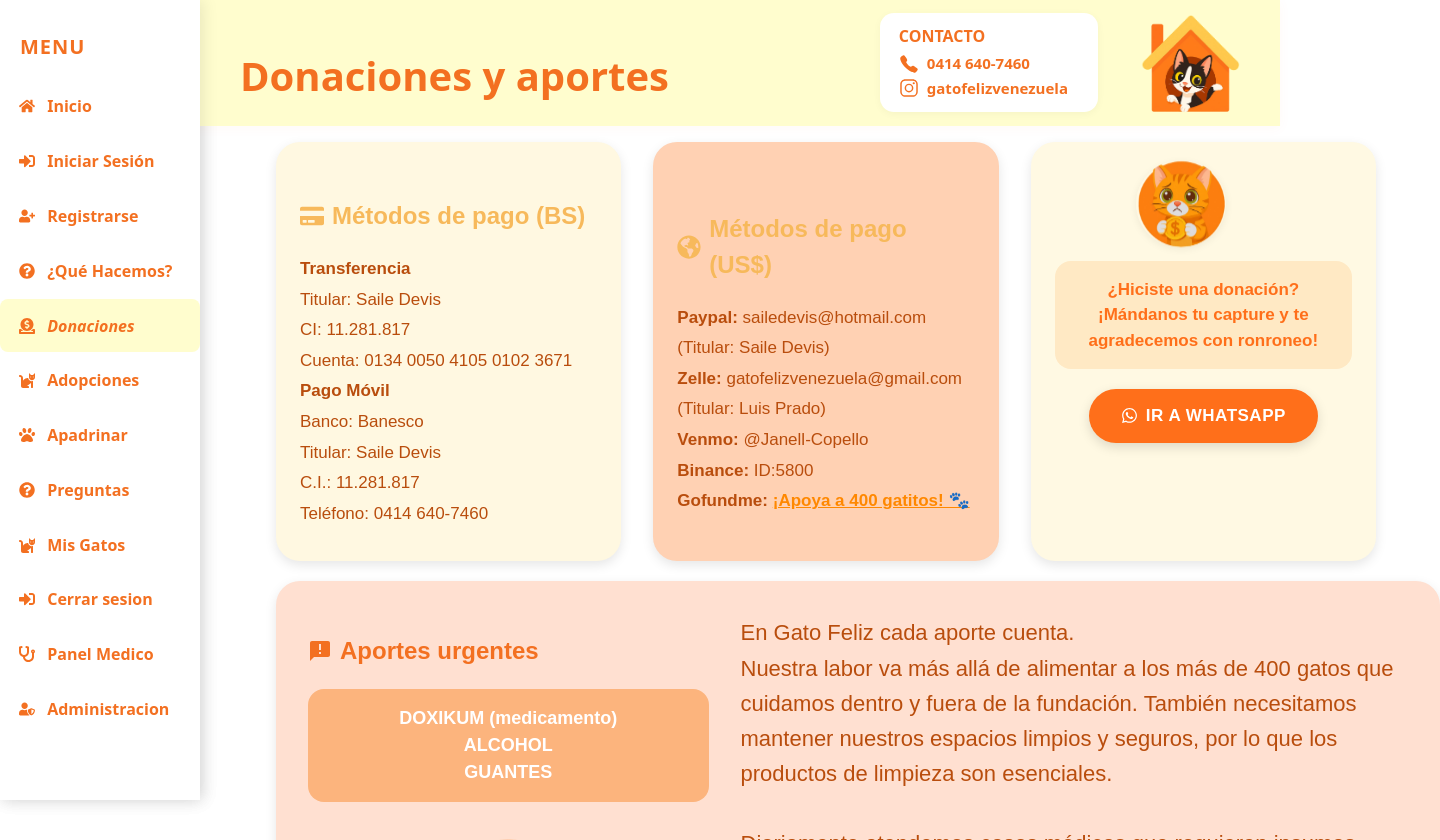
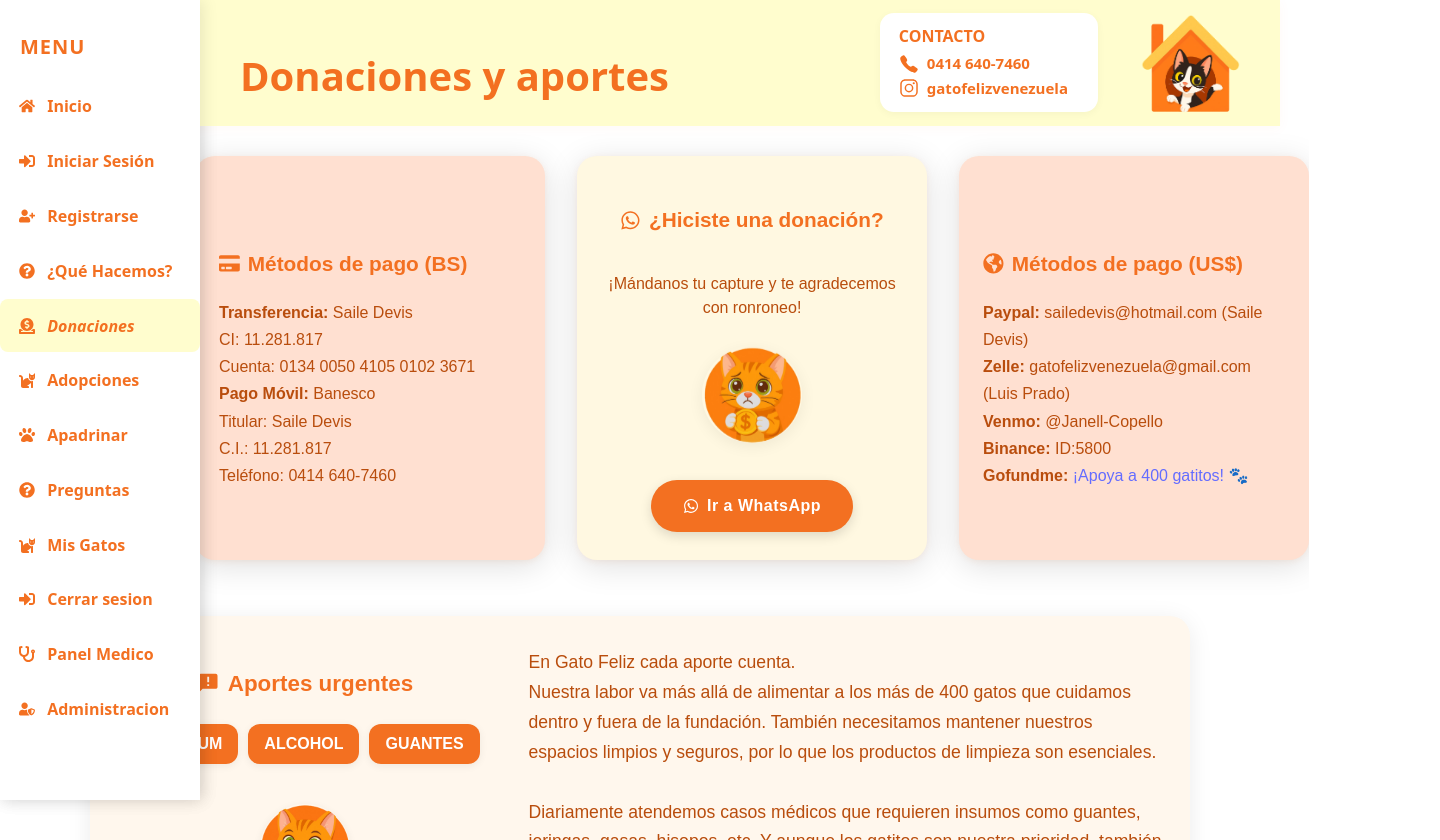
Before and after one commit to idiarj/frontend-GatoFeliz, a React (Vite) app: page /donations in a window 1280 px wide. Shown: the top 840 px of the page, 1440 px wide, since content can reach past the window. Built offline with nearby package versions, Linux system fonts and the light colour scheme; no server answers.

Commit message:
posrsiacaso

```diff
--- a/src/views/user/donations/donations.css
+++ b/src/views/user/donations/donations.css
@@ -1,141 +1,114 @@
 /* donations.css */
+
 .donations-root {
-  /* background: linear-gradient(to bottom, #fffced, #ffe0b2); */
   min-height: 100vh;
-  font-family: Montserrat, sans-serif;
+  font-family: 'Montserrat', sans-serif;
+  background: #fff;
   display: flex;
+  justify-content: center;
+  align-items: flex-start;
 }
 
-.donations-container {
+.donations-container-modern {
+  width: 100%;
   max-width: 1100px;
-  margin: 0 auto;
-  padding: 32px 16px;
-  margin-left: 60px; /* espacio para el menú lateral */
-  margin-top: 10px; /* espacio para el head */
-  width: 100%;
+  margin: 32px auto;
+  padding: 0 16px 32px 16px;
+  display: flex;
+  flex-direction: column;
+  gap: 32px;
 }
 
-.donations-section {
-  display: flex;
-  flex-direction: row;
-  justify-content: center;
-  align-items: stretch;
-  gap: 32px;
-  margin-top: 100px;
-  margin-left: 200px;
-  width: 1100px;
-  max-width: 95vw;
-  background: none;
-  box-shadow: none;
-  position: relative;
+.donations-header {
+  text-align: center;
+  margin-bottom: 16px;
+}
+.donations-img-modern {
+  width: 100px;
+  border-radius: 50%;
+  box-shadow: 0 4px 16px #0001;
+  margin-bottom: 16px;
+  animation: bounce 2s infinite;
+}
+@keyframes bounce {
+  0%, 100% { transform: translateY(0); }
+  50% { transform: translateY(-10px); }
+}
+.donations-header h1 {
+  font-size: 2.3rem;
+  color: #F37021;
+  font-weight: 900;
+  margin-bottom: 8px;
+}
+.donations-header p {
+  color: #b94d0d;
+  font-size: 1.1rem;
+  margin-bottom: 0;
 }
 
-.donations-img {
-  position: absolute;
-  top: 20px;
-  right: 150px;
-  width: 90px;
-  animation: bounce 2s infinite;
-  z-index: 1;
-  box-shadow: 0 2px 8px #0001;
-  background: #fff8e1;
-  border-radius: 50%;
+.donations-grid {
+  display: grid;
+  grid-template-columns: repeat(3, 350px);
+  justify-content: flex-start;
+  gap: 32px;
+  margin-bottom: 24px;
+  margin-left: 105px; /* Ajusta este valor según el ancho del menú */
 }
-
-@keyframes bounce {
-  0%, 100% { transform: translateY(0); }
-  50% { transform: translateY(-15px); }
-}
-
-.donations-method-bs {
-  flex: 1;
-  min-width: 260px;
-  background: #fff8e1;
-  border-radius: 24px;
-  box-shadow: 0 4px 12px rgba(0,0,0,0.10);
+.donations-card {
+  background: #fff;
+  border-radius: 20px;
+  box-shadow: 0 6px 32px rgba(0,0,0,0.13), 0 1.5px 6px rgba(243,112,33,0.08);
   padding: 32px 24px;
   display: flex;
   flex-direction: column;
+  align-items: flex-start;
+  gap: 12px;
+  transition: box-shadow 0.3s, transform 0.3s;
+  min-height: 320px;
+  max-height: 340px;
   justify-content: center;
-  align-items: flex-start;
+  margin-top: 32px;
 }
-.donations-title-bs {
-  color: #F7B95B;
+.donations-card:hover {
+  box-shadow: 0 16px 48px rgba(243,112,33,0.18), 0 2px 12px rgba(0,0,0,0.12);
+  transform: translateY(-6px) scale(1.03);
+}
+.donations-card h3 {
+  color: #F37021;
+  font-size: 1.3rem;
   font-weight: 800;
-  font-size: 24px;
   display: flex;
   align-items: center;
   gap: 8px;
   margin-bottom: 8px;
 }
-.donations-details-bs {
-  margin-top: 12px;
-  line-height: 1.8;
+.donations-card ul {
+  list-style: none;
+  padding: 0;
+  margin: 0;
   color: #b94d0d;
-  font-size: 17px;
+  font-size: 1rem;
+  font-weight: 500;
+  line-height: 1.7;
+}
+.donations-card.whatsapp {
+  align-items: center;
+  text-align: center;
+  background: linear-gradient(120deg, #fff7ed 60%, #ffe0d1 100%);
+}
+
+.donations-card.whatsapp p {
+  color: #b94d0d;
   font-weight: 500;
 }
-
-.donations-method-us {
-  flex: 1;
-  min-width: 260px;
-  background: #ffd1b3;
-  border-radius: 24px;
-  box-shadow: 0 4px 12px rgba(0,0,0,0.10);
-  padding: 32px 24px;
-  display: flex;
-  flex-direction: column;
-  justify-content: center;
-  align-items: flex-start;
-}
-.donations-title-us {
-  color: #F7B95B;
-  font-weight: 800;
-  font-size: 24px;
-  display: flex;
-  align-items: center;
-  gap: 8px;
-  margin-bottom: 8px;
-}
-.donations-details-us {
-  margin-top: 12px;
-  line-height: 1.8;
-  color: #b94d0d;
-  font-size: 17px;
-  font-weight: 500;
-}
-
-.donations-whatsapp-container {
-  flex: 1;
-  min-width: 220px;
-  background: #fff9e3;
-  border-radius: 24px;
-  box-shadow: 0 4px 12px rgba(0,0,0,0.10);
-  padding: 32px 24px;
-  display: flex;
-  flex-direction: column;
-  align-items: center;
-  justify-content: center;
-  gap: 12px;
-  text-align: center;
-}
-.donations-whatsapp-message {
-  background: #ffe9c4;
-  border-radius: 16px;
-  padding: 16px 12px;
-  color: #FF6F1A;
-  font-weight: 700;
-  font-size: 17px;
-  line-height: 1.5;
-}
-.donations-whatsapp-btn {
-  background: #FF6F1A;
+.donations-whatsapp-btn-modern {
+  background: #F37021;
   color: #fff;
   border-radius: 32px;
   padding: 14px 32px;
   font-weight: 800;
   text-decoration: none;
-  font-size: 17px;
+  font-size: 1rem;
   box-shadow: 0 4px 12px #0002;
   transition: all 0.3s;
   display: flex;
@@ -145,64 +118,92 @@
   margin-top: 8px;
   letter-spacing: 0.5px;
 }
-.donations-whatsapp-btn:hover {
+.donations-whatsapp-btn-modern:hover {
   transform: scale(1.07);
   background: #e65c00;
 }
 
-.aportes-section {
-  background: #ffe0d1;
-  border-radius: 24px;
-  box-shadow: 0 4px 12px rgba(0,0,0,0.1);
-  padding: 32px;
-  margin-top: 20px;
-  position: relative;
-  margin-left: 200px;
+.aportes-modern {
+  background: #fff7ed;
+  border-radius: 20px;
+  box-shadow: 0 4px 24px rgba(0,0,0,0.08);
+  padding: 32px 24px;
   display: flex;
   flex-wrap: wrap;
   gap: 32px;
-  width: 1100px;
-  max-width: 95vw;
+  align-items: flex-start;
 }
-.aportes-urgentes {
-  flex: 1.5;
-  min-width: 240px;
+.aportes-urgentes-modern {
+  flex: 1.2;
+  min-width: 220px;
+  display: flex;
+  flex-direction: column;
+  align-items: center;
+  gap: 16px;
 }
-.aportes-title {
+.aportes-urgentes-modern h2 {
   color: #F37021;
-  font-weight: 800;
-  font-size: 24px;
+  font-weight: 900;
+  font-size: 1.4rem;
   display: flex;
   align-items: center;
   gap: 8px;
+  margin-bottom: 8px;
 }
-.aportes-list {
-  background: #fcb47dff;
-  padding: 16px;
-  border-radius: 16px;
+.aportes-badges {
+  display: flex;
+  gap: 10px;
+  margin-bottom: 12px;
+}
+.badge {
+  background: #F37021;
   color: #fff;
-  font-size: 18px;
   font-weight: 700;
-  margin: 16px 0;
-  text-align: center;
+  border-radius: 12px;
+  padding: 8px 16px;
+  font-size: 1rem;
+  box-shadow: 0 2px 8px #0001;
 }
-.aportes-img {
-  width: 120px;
-  display: block;
-  margin: 0 auto;
-  margin-top: 36px;
+.aportes-img-modern {
+  width: 90px;
+  margin-top: 12px;
+  border-radius: 50%;
+  box-shadow: 0 2px 8px #0001;
 }
-.aportes-info {
-  flex: 2.5;
-  min-width: 260px;
+.aportes-info-modern {
+  flex: 2;
+  min-width: 220px;
+  display: flex;
+  align-items: center;
 }
-.aportes-details {
+.aportes-info-modern p {
   color: #b94d0d;
+  font-size: 1.1rem;
   font-weight: 500;
-  font-size: 17px;
-  line-height: 1.6;
-  display: flex;
-  align-items: flex-start;
-  gap: 8px;
+  line-height: 1.7;
+  margin: 0;
 }
-/* Estilos para donations.jsx */
+
+@media (max-width: 1100px) {
+  .donations-grid {
+    grid-template-columns: repeat(auto-fit, minmax(280px, 1fr));
+    margin-left: 0;
+    justify-content: center;
+  }
+}
+@media (max-width: 900px) {
+  .donations-container-modern {
+    max-width: 98vw;
+    padding: 0 4vw 32px 4vw;
+  }
+  .donations-grid {
+    grid-template-columns: 1fr;
+    gap: 24px;
+    margin-left: 0;
+    justify-content: center;
+  }
+  .aportes-modern {
+    flex-direction: column;
+    gap: 24px;
+  }
+}
--- a/src/views/user/donations/donations.jsx
+++ b/src/views/user/donations/donations.jsx
@@ -13,102 +13,55 @@
       <Head title={"Donaciones y aportes"} />
       <Menu />
       <div className="donations-root">
-        <div className="donations-container">
-          {/* DONACIONES */}
-          <div className="donations-section">
-            <img
-              src={donacionesImg}
-              alt="gatito donación"
-              className="donations-img"
-            />
-
-            <div className="donations-method-bs">
-              <h3 className="donations-title-bs">
-                <FaCreditCard /> Métodos de pago (BS)
-              </h3>
-              <div className="donations-details-bs">
-                <strong>Transferencia</strong><br />
-                Titular: Saile Devis<br />
-                CI: 11.281.817<br />
-                Cuenta: 0134 0050 4105 0102 3671<br />
-                <strong>Pago Móvil</strong><br />
-                Banco: Banesco<br />
-                Titular: Saile Devis<br />
-                C.I.: 11.281.817<br />
-                Teléfono: 0414 640-7460
+        <div className="donations-container-modern">
+          <section className="donations-header">
+            <p>Tu ayuda transforma vidas. Elige tu método favorito y apoya a nuestros gatitos.</p>
+          </section>
+          <div className="donations-grid">
+              <div className="donations-card" style={{ background: '#ffe0d1' }}>
+                <h3><FaCreditCard /> Métodos de pago (BS)</h3>
+                <ul>
+                  <li><strong>Transferencia:</strong> Saile Devis<br />CI: 11.281.817<br />Cuenta: 0134 0050 4105 0102 3671</li>
+                  <li><strong>Pago Móvil:</strong> Banesco<br />Titular: Saile Devis<br />C.I.: 11.281.817<br />Teléfono: 0414 640-7460</li>
+                </ul>
               </div>
-            </div>
-
-            <div className="donations-method-us">
-              <h3 className="donations-title-us">
-                <FaGlobeAmericas /> Métodos de pago (US$)
-              </h3>
-              <div className="donations-details-us">
-                <strong>Paypal:</strong> sailedevis@hotmail.com<br /> (Titular: Saile Devis)<br />
-                <strong>Zelle:</strong> gatofelizvenezuela@gmail.com<br />  (Titular: Luis Prado)<br />
-                <strong>Venmo:</strong> @Janell-Copello<br />
-                <strong>Binance:</strong> ID:5800<br />
-                <strong>Gofundme:</strong>{" "}
-                <a
-                  href="https://www.gofundme.com/f/9yevcq-ayudanos-a-que-400-gatos-no-vuelvan-a-la-calle"
-                  target="_blank"
-                  rel="noopener noreferrer"
-                  style={{
-                    color: "#ff8800",
-                    textDecoration: "underline",
-                    fontWeight: "bold",
-                  }}
-                >
-                  ¡Apoya a 400 gatitos! 🐾
+              <div className="donations-card whatsapp" style={{ background: '#fff8e1' }}>
+                <h3><FaWhatsapp /> ¿Hiciste una donación?</h3>
+                <p>¡Mándanos tu capture y te agradecemos con ronroneo!</p>
+                <img src={donacionesImg} alt="gatito donación" className="donations-img-modern" />
+                <a href="https://wa.me/584146407460" target="_blank" rel="noopener noreferrer" className="donations-whatsapp-btn-modern">
+                  <FaWhatsapp /> Ir a WhatsApp
                 </a>
               </div>
+              <div className="donations-card" style={{ background: '#ffe0d1' }}>
+                <h3><FaGlobeAmericas /> Métodos de pago (US$)</h3>
+                <ul>
+                  <li><strong>Paypal:</strong> sailedevis@hotmail.com (Saile Devis)</li>
+                  <li><strong>Zelle:</strong> gatofelizvenezuela@gmail.com (Luis Prado)</li>
+                  <li><strong>Venmo:</strong> @Janell-Copello</li>
+                  <li><strong>Binance:</strong> ID:5800</li>
+                  <li><strong>Gofundme:</strong> <a href="https://www.gofundme.com/f/9yevcq-ayudanos-a-que-400-gatos-no-vuelvan-a-la-calle" target="_blank" rel="noopener noreferrer">¡Apoya a 400 gatitos! 🐾</a></li>
+                </ul>
+              </div>
+          </div>
+          <section className="aportes-modern">
+            <div className="aportes-urgentes-modern">
+              <h2><MdAnnouncement /> Aportes urgentes</h2>
+              <div className="aportes-badges">
+                <span className="badge">DOXIKUM</span>
+                <span className="badge">ALCOHOL</span>
+                <span className="badge">GUANTES</span>
+              </div>
+              <img src={aportesImg} alt="Aportes" className="aportes-img-modern" />
             </div>
-
-            <div className="donations-whatsapp-container">
-              <div className="donations-whatsapp-message">
-                <span style={{ display: "flex", alignItems: "center", justifyContent: "center", gap: 8 }}>
-                      ¿Hiciste una donación?
-                </span>
-                ¡Mándanos tu capture y te agradecemos con ronroneo!
-              </div>
-              <a
-                href="https://wa.me/584146407460"
-                target="_blank"
-                rel="noopener noreferrer"
-                className="donations-whatsapp-btn"
-              >
-                <FaWhatsapp /> IR A WHATSAPP
-              </a>
+            <div className="aportes-info-modern">
+              <p>
+                En Gato Feliz cada aporte cuenta.<br />
+                Nuestra labor va más allá de alimentar a los más de 400 gatos que cuidamos dentro y fuera de la fundación. También necesitamos mantener nuestros espacios limpios y seguros, por lo que los productos de limpieza son esenciales.<br /><br />
+                Diariamente atendemos casos médicos que requieren insumos como guantes, jeringas, gasas, hisopos, etc. Y aunque los gatitos son nuestra prioridad, también brindamos apoyo a perritos e incluso a abuelitos de la comunidad que necesitan comida y abrigo.
+              </p>
             </div>
-          </div>
-
-          {/* APORTES */}
-          <div className="aportes-section">
-            <div className="aportes-urgentes">
-              <h2 className="aportes-title">
-                <MdAnnouncement /> Aportes urgentes
-              </h2>
-              <div className="aportes-list">
-                DOXIKUM (medicamento)<br />
-                ALCOHOL<br />
-                GUANTES
-              </div>
-              <img
-                src={aportesImg}
-                alt="Aporte"
-                className="aportes-img"
-              />
-            </div>
-            <div className="aportes-info">
-              <div className="aportes-details">
-                <span style={{ fontSize: 22, marginTop: 2 }}>
-                  En Gato Feliz cada aporte cuenta.<br />
-                  Nuestra labor va más allá de alimentar a los más de 400 gatos que cuidamos dentro y fuera de la fundación. También necesitamos mantener nuestros espacios limpios y seguros, por lo que los productos de limpieza son esenciales.<br /><br />
-                  Diariamente atendemos casos médicos que requieren insumos como guantes, jeringas, gasas, hisopos, etc. Y aunque los gatitos son nuestra prioridad, también brindamos apoyo a perritos e incluso a abuelitos de la comunidad que necesitan comida y abrigo.
-                </span>
-              </div>
-            </div>
-          </div>
+          </section>
         </div>
       </div>
     </>
```
